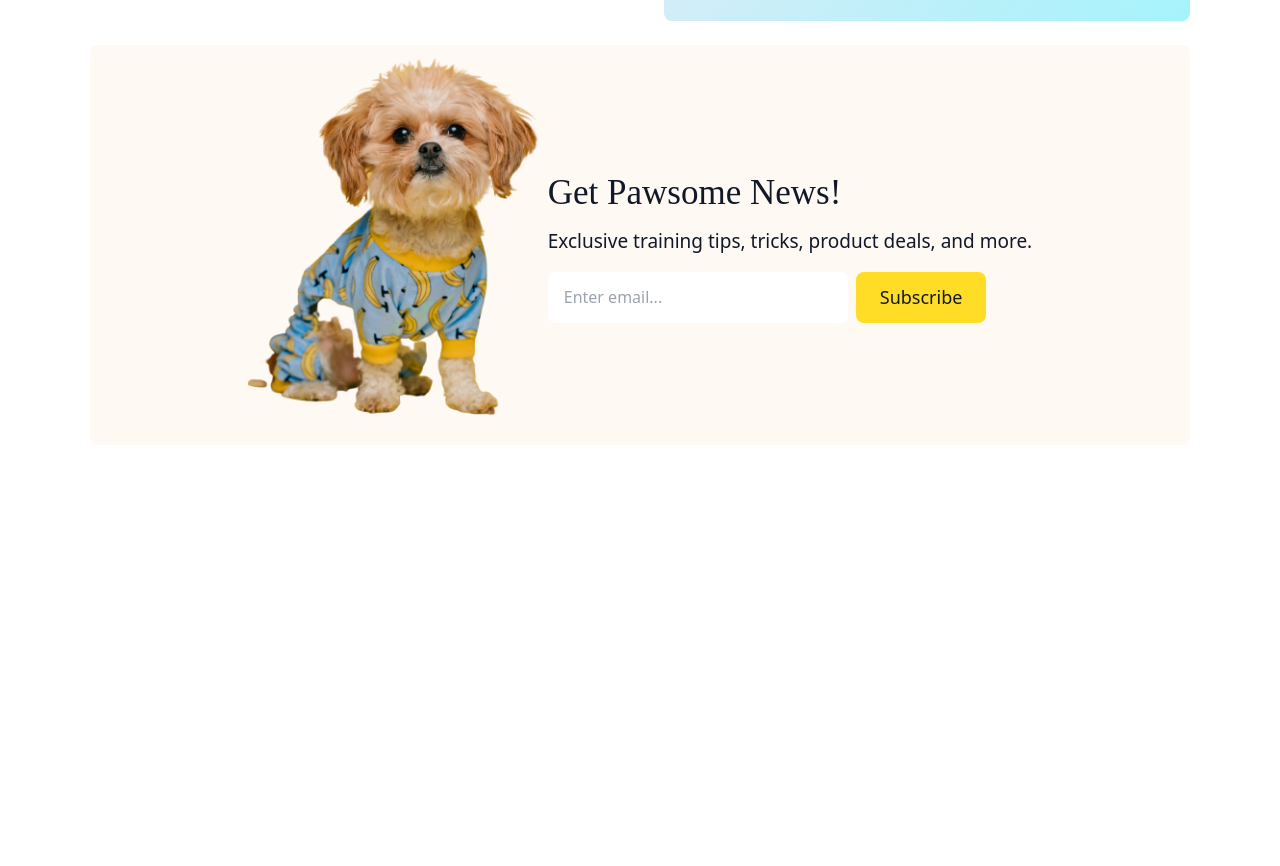
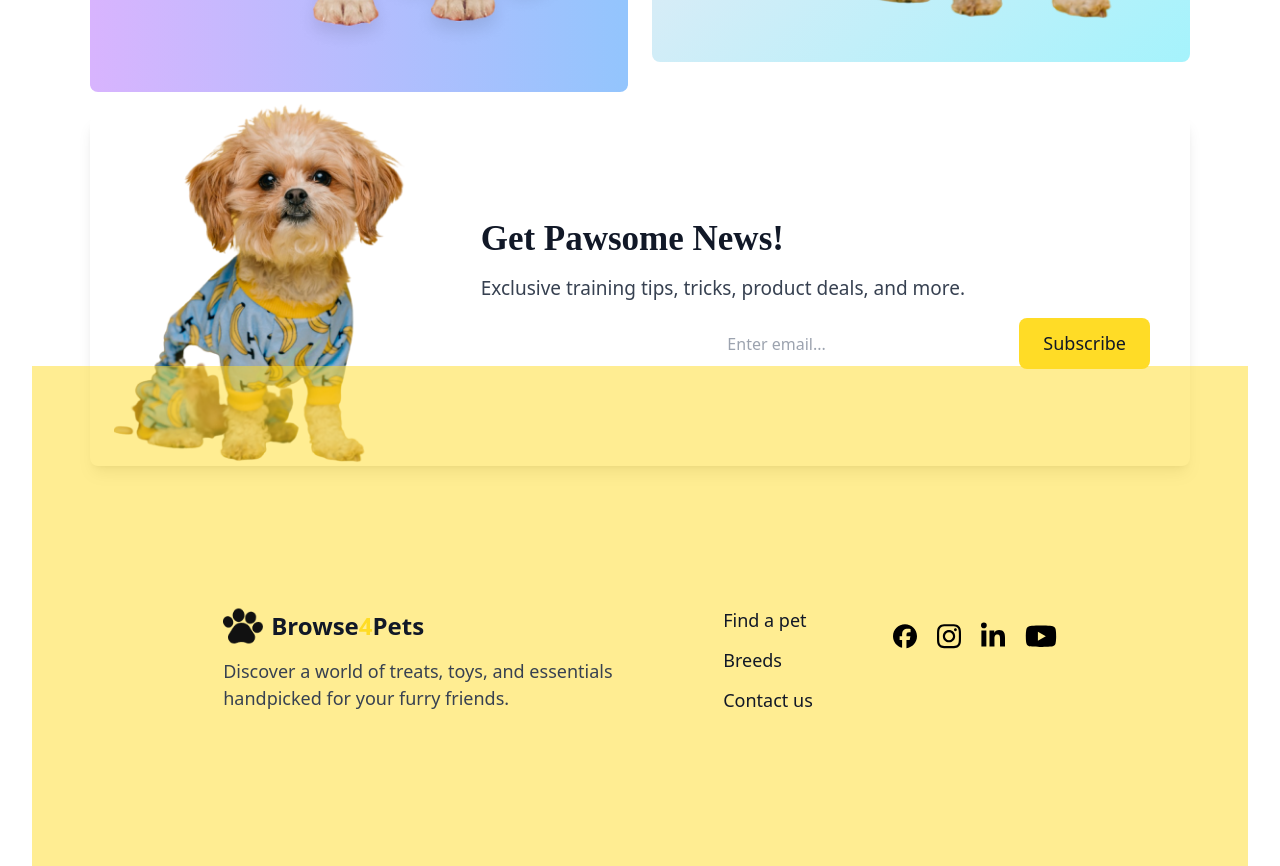
Before and after one commit to mahbubhaque/assignment-3, a plain HTML site: page index.html in a window 1280 px wide. Shown: the part 1947-2813 px from the top of the page. Before the commit the page ends 2392 px from the top, so only its background shows below. Drawn offline with nearby package versions, Linux system fonts and the light colour scheme; a web font is replaced by a local one.

Commit message:
final code submit

```diff
--- a/index.html
+++ b/index.html
@@ -209,7 +209,7 @@
             </div>
             <div class="w-[244px] h-[320px] relative">
               <img
-                class="w-[200px] h-[250px] absolute right-0 bottom-0 overflow-clip"
+                class="w-[200px] h-[250px] absolute right-0 bottom-0 inline"
                 src="images/cute-pet-mid.png"
                 alt=""
               />
@@ -227,7 +227,7 @@
                 >
                   <img
                     class="w-[48px] h-[48px] relative top-5 left-4"
-                    src="c1-assets/dog-cartoon.png"
+                    src="images/dog-cartoon.png"
                     alt=""
                   />
                 </div>
@@ -296,7 +296,7 @@
                 <div class="">
                   <div class="flex pt-6">
                     <svg
-                      class="w-5 text-[rgb(255,193,7)]"
+                      class="w-5 text-yellow-600"
                       xmlns="http://www.w3.org/2000/svg"
                       viewBox="0 0 576 512"
                     >
@@ -502,7 +502,9 @@
       </section>
       <!-- Low Price Section -->
       <section class="w-full px-4">
-        <h6 class="adlam-font text-left mx-auto text-[20px] pt-6">
+        <h6
+          class="text-black mx-30 text-[20px] m-auto lg:w-[1200px] lg:mx-18 py-3 adlam-font"
+        >
           Everyday Low Price
         </h6>
 
@@ -523,7 +525,7 @@
             </div>
             <img
               class="w-[250px] lg:w-[390px] h-auto"
-              src="imagess/cute-dog-mid.png"
+              src="images/cute-dog-mid.png"
               alt="Pet Grooming Mitt"
             />
           </div>
@@ -547,34 +549,82 @@
 
       <!-- subscribe section -->
       <section
-        class="bg-[rgb(255,249,244)] rounded-lg mx-4 lg:mx-auto mt-6 p-6 flex flex-col lg:flex-row items-center justify-center lg:w-[1100px] lg:h-[400px]"
+        class="relative bg-white rounded-lg mx-4 lg:mx-auto mt-6 p-6 flex flex-col lg:flex-row items-center justify-between max-w-[1100px] lg:h-[350px] lg:mb-[-100px] z-0 shadow-lg"
       >
         <img
-          class="w-[200px] lg:w-[300px] h-auto mb-4 lg:mb-0"
+          class="w-[200px] lg:w-[300px] h-auto mb-4 lg:mb-0 z-5"
           src="images/cute-pet-mid.png"
           alt="Cute Pet"
         />
 
-        <div class="text-center lg:text-left">
-          <h1 class="adlam-font text-[35px]">Get Pawsome News!</h1>
-          <h6 class="text-[19px] pt-2">
+        <div class="text-center lg:text-left w-full lg:w-2/3 px-4">
+          <h1 class="adlam-font text-[30px] lg:text-[35px] font-semibold">
+            Get Pawsome News!
+          </h1>
+          <h6 class="text-[17px] lg:text-[19px] pt-2 text-gray-700">
             Exclusive training tips, tricks, product deals, and more.
           </h6>
 
-          <div class="flex flex-col sm:flex-row mt-4">
+          <form class="flex flex-col sm:flex-row justify-end items-center mt-4">
             <input
-              class="bg-white text-gray-500 rounded-lg px-4 py-3 w-full sm:w-[300px] mb-4 sm:mb-0 sm:mr-2"
-              type="text"
+              class="bg-white text-gray-500 rounded-lg px-4 py-3 w-full sm:w-[300px] mb-4 sm:mb-0 sm:mr-2 focus:outline-none focus:ring-2 focus:ring-yellow-400"
+              type="email"
               placeholder="Enter email..."
             />
             <button
-              class="bg-[rgb(255,220,38)] rounded-lg px-6 py-3 text-[18px]"
+              class="bg-[rgb(255,220,38)] rounded-lg px-6 py-3 text-[18px] hover:bg-yellow-500 transition"
             >
               Subscribe
             </button>
-          </div>
+          </form>
         </div>
       </section>
+
+      <!-- Footer Section -->
+      <footer
+        class="bg-[rgba(255,220,38,0.5)] w-full lg:h-[500px] flex flex-col lg:flex-row justify-center items-center lg:items-start pt-32 lg:pt-60 gap-10 lg:gap-20 px-6 relative z-10 lg:mb-[-80px]"
+      >
+        <div class="w-full max-w-[420px] text-center lg:text-left">
+          <div class="flex items-center justify-center lg:justify-start gap-2">
+            <img class="w-10 h-10" src="images/logo-footer.png" alt="Logo" />
+            <h3 class="text-2xl font-semibold">
+              Browse<span class="text-[rgb(255,220,38)]">4</span>Pets
+            </h3>
+          </div>
+          <p class="text-[18px] text-gray-700 pt-3">
+            Discover a world of treats, toys, and essentials handpicked for your
+            furry friends.
+          </p>
+        </div>
+
+        <nav class="text-center lg:text-left">
+          <ul class="space-y-3 text-lg font-medium">
+            <li>
+              <a href="#" class="hover:text-yellow-600 transition"
+                >Find a pet</a
+              >
+            </li>
+            <li>
+              <a href="#" class="hover:text-yellow-600 transition">Breeds</a>
+            </li>
+            <li>
+              <a href="#" class="hover:text-yellow-600 transition"
+                >Contact us</a
+              >
+            </li>
+          </ul>
+        </nav>
+
+        <div class="social flex gap-5 pt-4">
+          <svg class="w-6" xmlns="http://www.w3.org/2000/svg" viewBox="0 0 512 512"><path d="M512 256C512 114.6 397.4 0 256 0S0 114.6 0 256C0 376 82.7 476.8 194.2 504.5V334.2H141.4V256h52.8V222.3c0-87.1 39.4-127.5 125-127.5c16.2 0 44.2 3.2 55.7 6.4V172c-6-.6-16.5-1-29.6-1c-42 0-58.2 15.9-58.2 57.2V256h83.6l-14.4 78.2H287V510.1C413.8 494.8 512 386.9 512 256h0z"/></svg>
+
+          <svg class="w-6 " xmlns="http://www.w3.org/2000/svg" viewBox="0 0 448 512"><path d="M224.1 141c-63.6 0-114.9 51.3-114.9 114.9s51.3 114.9 114.9 114.9S339 319.5 339 255.9 287.7 141 224.1 141zm0 189.6c-41.1 0-74.7-33.5-74.7-74.7s33.5-74.7 74.7-74.7 74.7 33.5 74.7 74.7-33.6 74.7-74.7 74.7zm146.4-194.3c0 14.9-12 26.8-26.8 26.8-14.9 0-26.8-12-26.8-26.8s12-26.8 26.8-26.8 26.8 12 26.8 26.8zm76.1 27.2c-1.7-35.9-9.9-67.7-36.2-93.9-26.2-26.2-58-34.4-93.9-36.2-37-2.1-147.9-2.1-184.9 0-35.8 1.7-67.6 9.9-93.9 36.1s-34.4 58-36.2 93.9c-2.1 37-2.1 147.9 0 184.9 1.7 35.9 9.9 67.7 36.2 93.9s58 34.4 93.9 36.2c37 2.1 147.9 2.1 184.9 0 35.9-1.7 67.7-9.9 93.9-36.2 26.2-26.2 34.4-58 36.2-93.9 2.1-37 2.1-147.8 0-184.8zM398.8 388c-7.8 19.6-22.9 34.7-42.6 42.6-29.5 11.7-99.5 9-132.1 9s-102.7 2.6-132.1-9c-19.6-7.8-34.7-22.9-42.6-42.6-11.7-29.5-9-99.5-9-132.1s-2.6-102.7 9-132.1c7.8-19.6 22.9-34.7 42.6-42.6 29.5-11.7 99.5-9 132.1-9s102.7-2.6 132.1 9c19.6 7.8 34.7 22.9 42.6 42.6 11.7 29.5 9 99.5 9 132.1s2.7 102.7-9 132.1z"/></svg>
+
+          <svg class="w-6 " xmlns="http://www.w3.org/2000/svg" viewBox="0 0 448 512"><path d="M100.3 448H7.4V148.9h92.9zM53.8 108.1C24.1 108.1 0 83.5 0 53.8a53.8 53.8 0 0 1 107.6 0c0 29.7-24.1 54.3-53.8 54.3zM447.9 448h-92.7V302.4c0-34.7-.7-79.2-48.3-79.2-48.3 0-55.7 37.7-55.7 76.7V448h-92.8V148.9h89.1v40.8h1.3c12.4-23.5 42.7-48.3 87.9-48.3 94 0 111.3 61.9 111.3 142.3V448z"/></svg>
+          <svg class="w-8" xmlns="http://www.w3.org/2000/svg" viewBox="0 0 576 512"><path d="M549.7 124.1c-6.3-23.7-24.8-42.3-48.3-48.6C458.8 64 288 64 288 64S117.2 64 74.6 75.5c-23.5 6.3-42 24.9-48.3 48.6-11.4 42.9-11.4 132.3-11.4 132.3s0 89.4 11.4 132.3c6.3 23.7 24.8 41.5 48.3 47.8C117.2 448 288 448 288 448s170.8 0 213.4-11.5c23.5-6.3 42-24.2 48.3-47.8 11.4-42.9 11.4-132.3 11.4-132.3s0-89.4-11.4-132.3zm-317.5 213.5V175.2l142.7 81.2-142.7 81.2z"/></svg>
+        </div>
+      </div>
+     </footer>
     </main>
   </body>
 </html>
```
